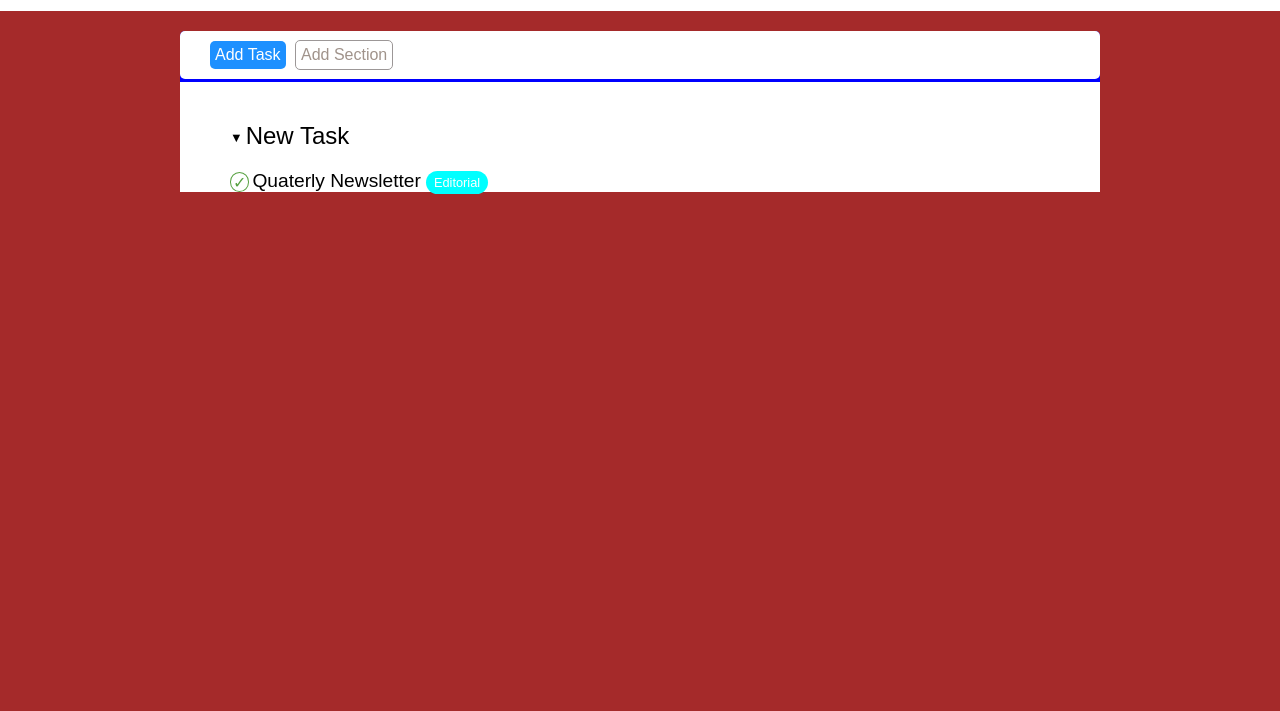
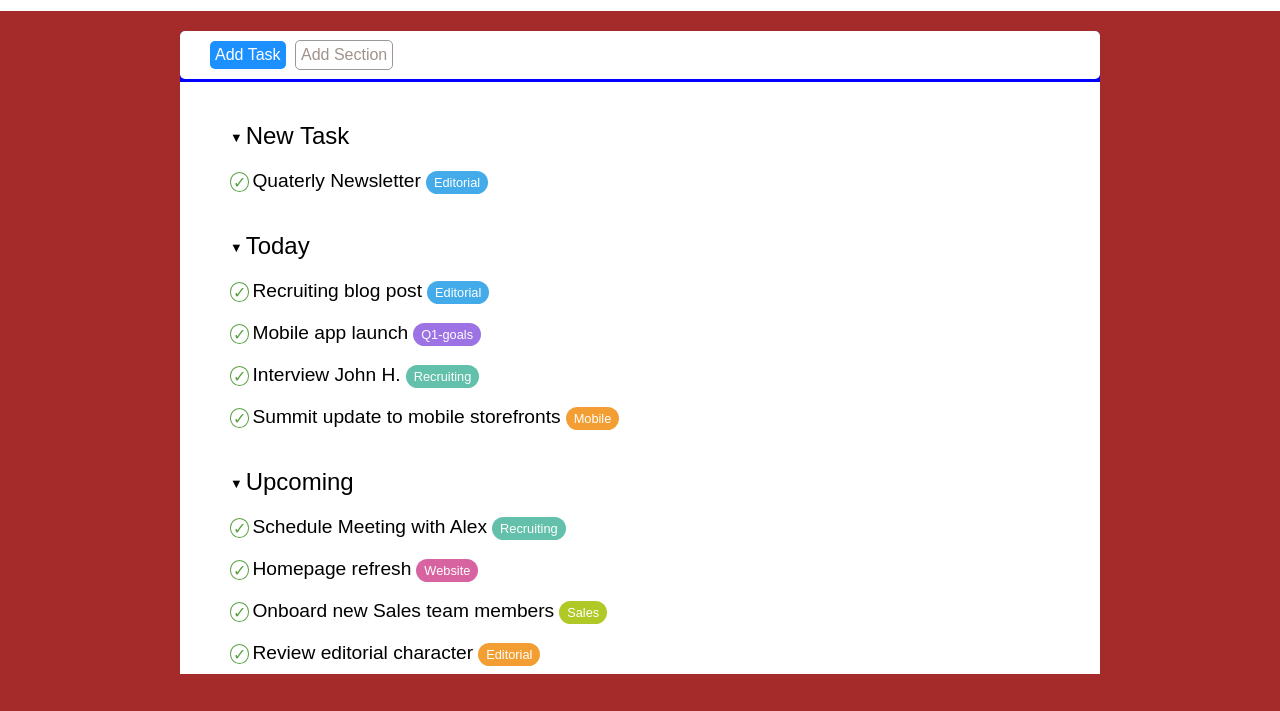
Before and after one commit to GiordanoGuidi/html-css-toboolist, a plain HTML site: page index.html in a window 1280 px wide. Shown: the part 89-800 px from the top of the page. Drawn offline with Linux system fonts and the light colour scheme.

Commit message:
list completed

```diff
--- a/CSS/style.css
+++ b/CSS/style.css
@@ -52,7 +52,7 @@ li{
     color: white;
     font-size: 0.8rem;
     border-radius: 15px;
-    background-color: aqua;
+    background-color: #44ABEA;
     padding: 4px 8px;
     margin-left: 5px;
 }
@@ -115,3 +115,27 @@ h1{
     font-size: 1rem;
     margin-right: 3px;
 }
+
+.purple{
+        background-color: #9C72E4;
+    }
+
+.green{
+    background-color: #63C0AA;
+}
+
+.orange{
+    background-color: #F29E33;
+}
+
+.pink{
+    background-color: #D863A1;
+}
+
+.light-green{
+    background-color: #B0C926;
+}
+
+#row-final{
+    padding-bottom: 10px;
+}
--- a/index.html
+++ b/index.html
@@ -24,10 +24,27 @@
 
             <section>
                 <div class="container-list"><!--Contenitore Lista-->
-                    <ul class="new-task.list">
+                    <ul class="new-task.list"> <!--New task-->
                         <li class="bold-li"><span class="down-arrow">&#9660;</span>New Task</li>
                         <li> <span class="check">&check;</span>Quaterly Newsletter<span class="label">Editorial</span></li>
                     </ul>
+
+                    <ul class="Today-list"> <!--Today-->
+                        <li class="bold-li"><span class="down-arrow">&#9660;</span>Today</li>
+                        <li> <span class="check">&check;</span>Recruiting blog post<span class="label">Editorial</span></li>
+                        <li> <span class="check">&check;</span>Mobile app launch<span class="label purple">Q1-goals</span></li>
+                        <li> <span class="check">&check;</span>Interview John H.<span class="label green">Recruiting</span></li>
+                        <li> <span class="check">&check;</span>Summit update to mobile storefronts<span class="label orange">Mobile</span></li>
+                    </ul>
+
+                    <ul class="Upcoming-list"> <!--Upcoming-->
+                        <li class="bold-li"><span class="down-arrow">&#9660;</span>Upcoming</li>
+                        <li> <span class="check">&check;</span>Schedule Meeting with Alex<span class="label green">Recruiting</span></li>
+                        <li> <span class="check">&check;</span>Homepage refresh<span class="label pink">Website</span></li>
+                        <li> <span class="check">&check;</span>Onboard new Sales team members<span class="label light-green">Sales</span></li>
+                        <li id="row-final"> <span class="check">&check;</span>Review editorial character<span class="label orange">Editorial</span></li>
+                    </ul>
+
 
                 </div>
             </section>
```
